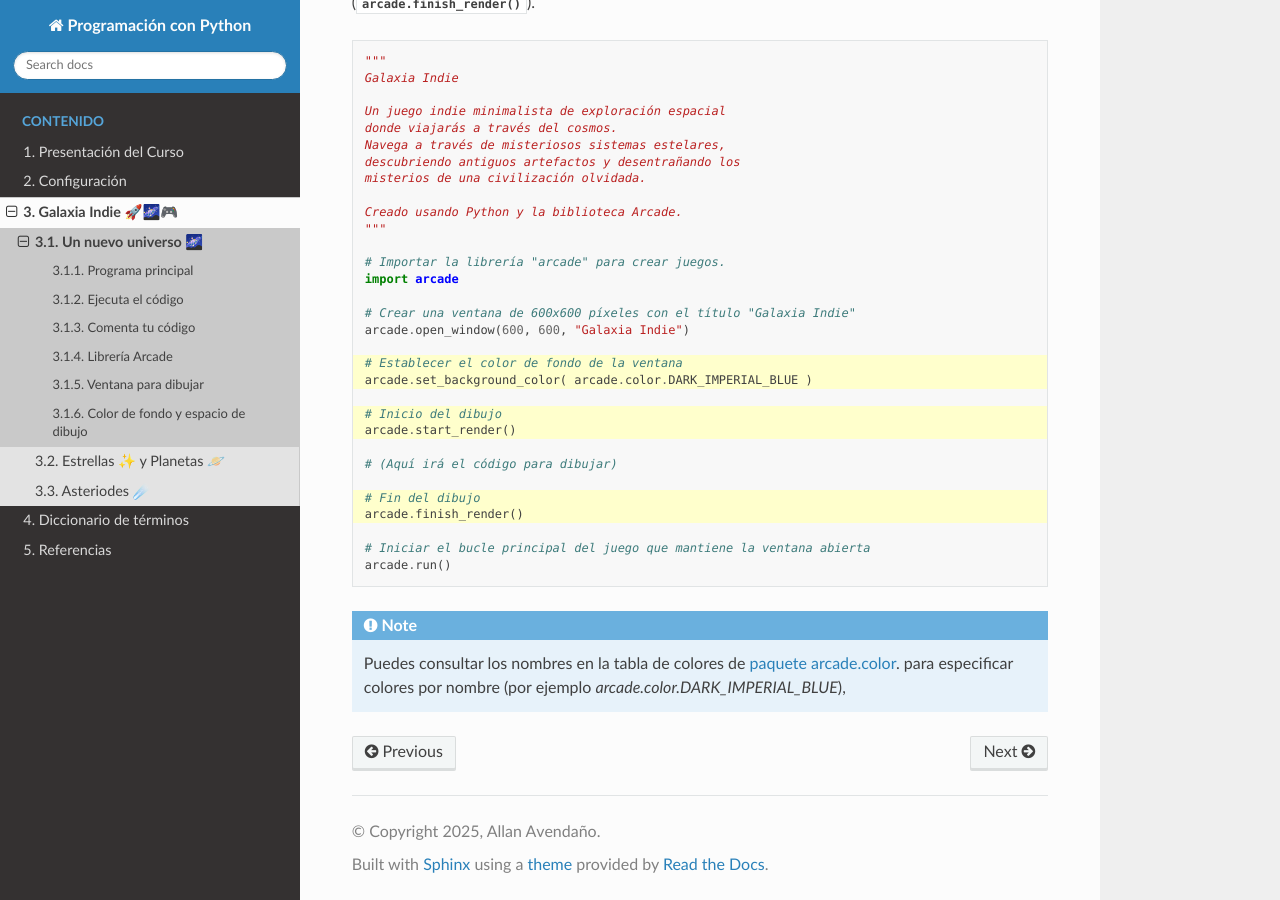
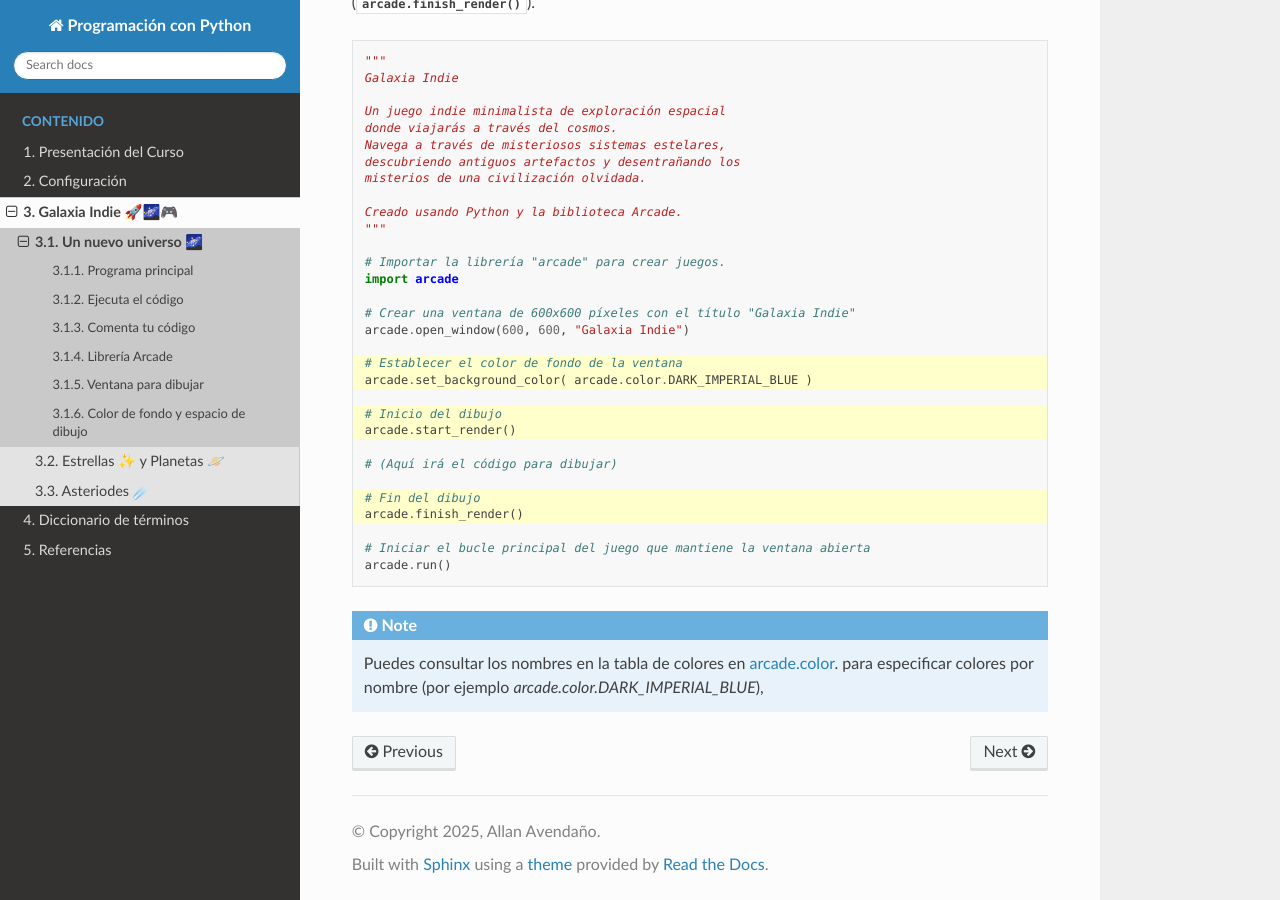
Before and after one commit to aavendan/programacion-python, a Sphinx documentation site: the page built from docs/source/sesiones/sesion01.rst, in a window 1280 px wide and 900 px high, scrolled down 2844 px. Built offline with Sphinx 7.4.7 and the Read the Docs theme 3.1.0, drawn with Linux system fonts in a browser that asks for light colours.

Commit message:
format text

```diff
--- a/docs/source/sesiones/sesion01.rst
+++ b/docs/source/sesiones/sesion01.rst
@@ -201,7 +201,7 @@
 .. note::
 
     Puedes consultar los nombres en la
-    tabla de colores de
-    `paquete arcade.color <https://api.arcade.academy/en/latest/api_docs/arcade.color.html>`_.
+    tabla de colores en
+    `arcade.color <https://api.arcade.academy/en/latest/api_docs/arcade.color.html>`_.
     para especificar colores por nombre (por
     ejemplo `arcade.color.DARK_IMPERIAL_BLUE`),
```
